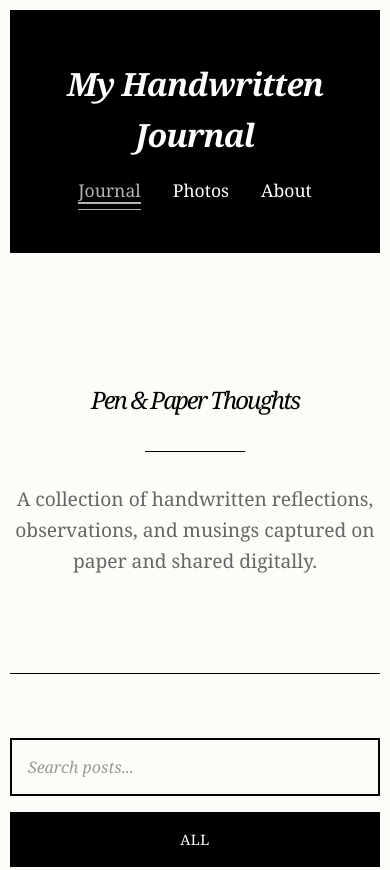
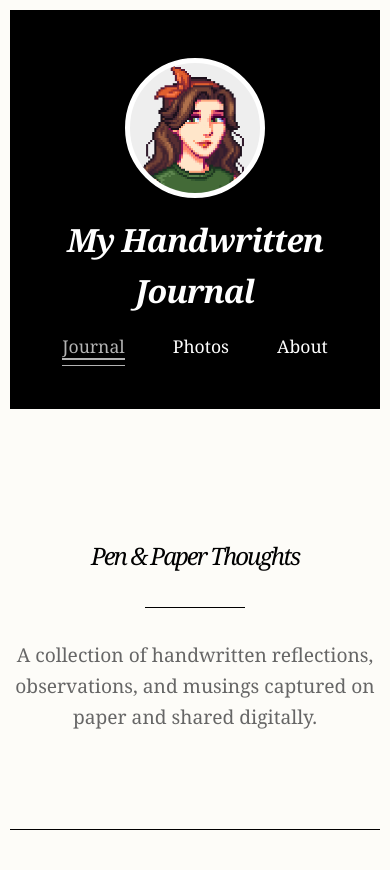
Before and after one commit to amyathans/amyathans.github.io, a plain HTML site: page index.html in a window 390 px wide. Shown: the top 870 px of the page. Drawn offline with Linux system fonts and the light colour scheme.

Commit message:
Update index.html

```diff
--- a/index.html
+++ b/index.html
@@ -52,6 +52,49 @@
             letter-spacing: -1px;
         }
 
+        /* Profile photo styles */
+        .profile-photo-container {
+            position: absolute;
+            top: 32px;
+            left: 32px;
+            z-index: 110;
+        }
+        .profile-photo {
+            width: 140px;
+            height: 140px;
+            object-fit: cover;
+            border-radius: 50%;
+            border: 5px solid #fff;
+            box-shadow: 0 4px 24px rgba(0,0,0,0.10);
+            background: #eee;
+            display: block;
+        }
+
+        @media (max-width: 768px) {
+            .header-content {
+                flex-direction: column;
+                text-align: center;
+                gap: 1rem;
+            }
+
+            .logo {
+                font-size: 2rem;
+            }
+
+            nav ul {
+                gap: 2rem;
+                flex-wrap: wrap;
+                justify-content: center;
+            }
+
+            .profile-photo-container {
+                position: static;
+                margin: 0 auto 1rem auto;
+                display: flex;
+                justify-content: center;
+            }
+        }
+
         nav ul {
             display: flex;
             list-style: none;
@@ -102,6 +145,7 @@
             padding: 4rem 0 6rem;
             margin-bottom: 4rem;
             border-bottom: 1px solid #000;
+            position: relative;
         }
 
         .hero h1 {
@@ -298,22 +342,6 @@
 
         /* Responsive Design */
         @media (max-width: 768px) {
-            .header-content {
-                flex-direction: column;
-                text-align: center;
-                gap: 1rem;
-            }
-
-            .logo {
-                font-size: 2rem;
-            }
-
-            nav ul {
-                gap: 2rem;
-                flex-wrap: wrap;
-                justify-content: center;
-            }
-
             .hero h1 {
                 font-size: 2.5rem;
             }
@@ -390,6 +418,10 @@
 <body>
     <div class="container">
         <header>
+            <!-- Profile photo in the top left -->
+            <div class="profile-photo-container">
+                <img src="profile.png" alt="Profile photo" class="profile-photo">
+            </div>
             <div class="header-content">
                 <div class="logo">My Handwritten Journal</div>
                 <nav>
```
